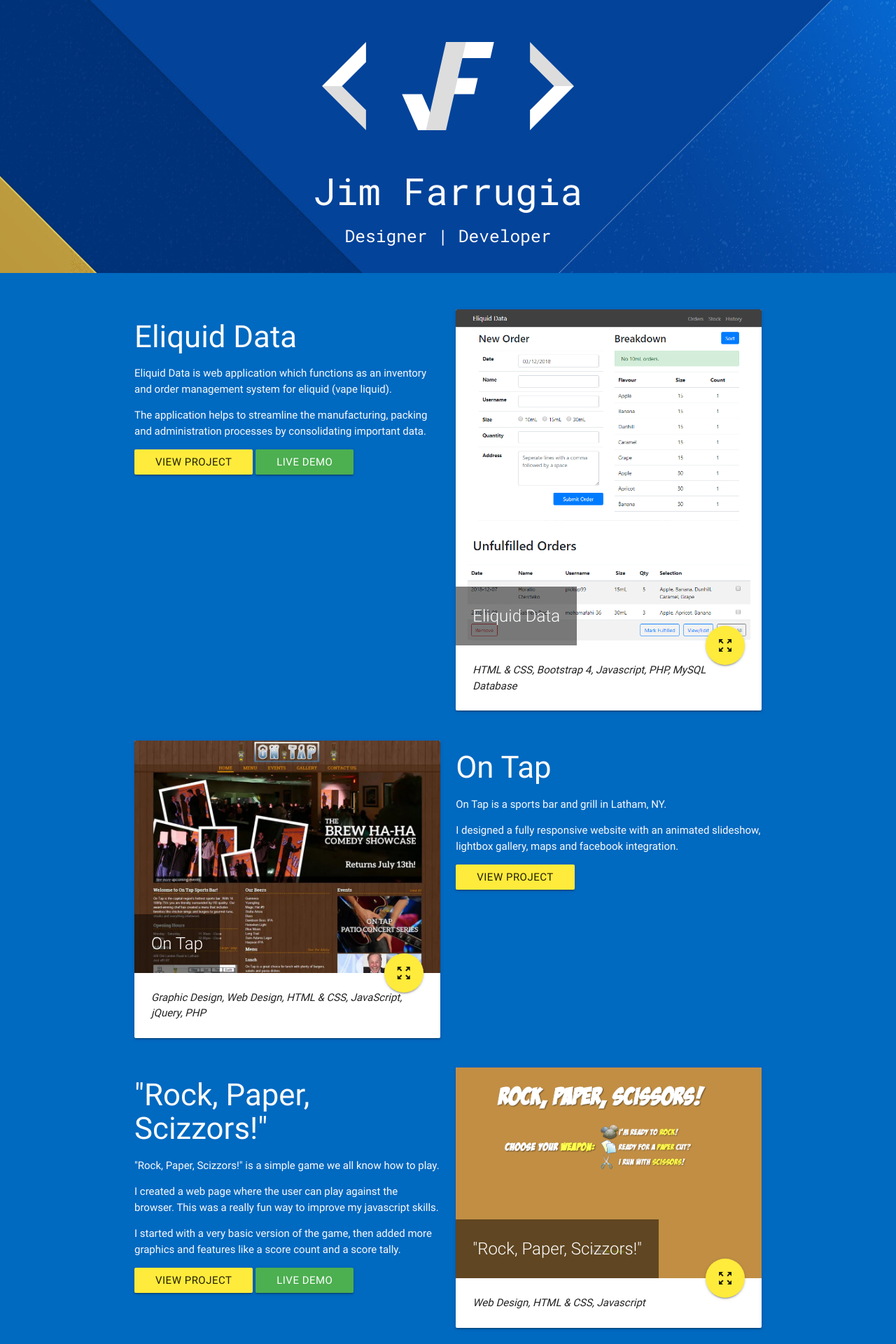
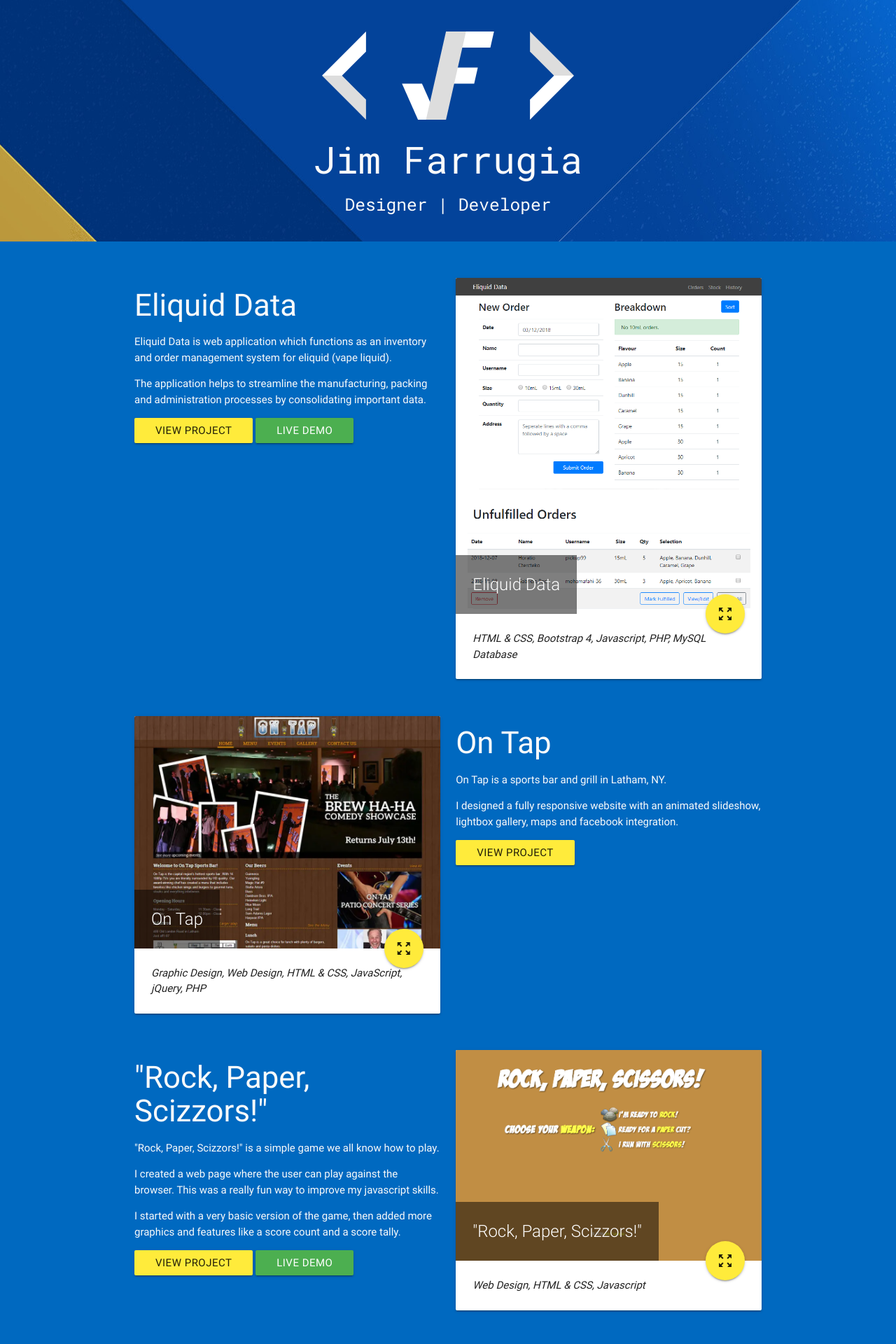
Before and after one commit to Jimfarrugia/jimfarrugia.github.io, a PHP site: page / in a window 1280 px wide. Shown: the top 1920 px of the page at 70% size. Run offline with PHP 8.4, Linux system fonts and the light colour scheme; some libraries are stand-ins or nearby versions.

Commit message:
Cleaned up CSS.

```diff
--- a/scss/main.scss
+++ b/scss/main.scss
@@ -1,27 +1,22 @@
 @import "./materialize";
 
-// Vars
-$header-bg: url(../img/blue-sheets.jpg);
-$header-height: 300px;
-$body-bg: $primary-color;
-$mono: "Roboto Mono", monospace;
+// Fonts
+$monospace: "Roboto Mono", monospace;
 $sanserif: "Roboto", sans-serif;
+// Colors
 $off-black: rgba(0, 0, 0, 0.87);
+$off-white: #fafafa;
 
 // Text Color Function # (Set text color based on the background color)
 @function set-text-color($background) {
   @if (lightness($background) > 55) {
-    @return #000;
+    @return $off-black;
   } @else {
-    @return #fafafa;
+    @return $off-white;
   }
 }
 
-body {
-  background: $body-bg;
-  color: set-text-color($body-bg);
-  font-family: $mono;
-}
+// Buttons and dropdowns
 .btn,
 .btn i {
   color: $off-black;
@@ -32,7 +27,103 @@ body {
     background: #43a047;
   }
 }
-// mobile nav
+
+/**********************
+    BODY
+**********************/
+body {
+  background: $primary-color;
+  color: set-text-color($primary-color);
+}
+
+/**********************
+    HEADER
+**********************/
+.main-header {
+  background: url(../img/blue-sheets.jpg) bottom center no-repeat;
+  background-size: stretch;
+  color: #fafafa;
+  padding-bottom: 2rem;
+  font-family: $monospace;
+  #logo {
+    padding-top: 3rem;
+  }
+  #logo a {
+    display: block;
+    width: 360px;
+    height: 126px;
+    margin: 0 auto;
+  }
+}
+
+/**********************
+    ROWS
+**********************/
+// Remove opacity so rows can fade in with scrollfire.
+.row-1,
+.row-2,
+.row-3,
+.row-4,
+.row-5 {
+  opacity: 0;
+  margin-top: 2rem;
+  margin-bottom: 2rem;
+}
+
+/*********************
+    MAIN-SECTION
+**********************/
+
+// CARDS
+.img-content {
+  justify-content: center;
+  .btn {
+    margin-bottom: 1rem;
+  }
+}
+.card-title {
+  background: rgba(0, 0, 0, 0.5);
+}
+.card-content {
+  color: $off-black;
+}
+
+// MODALS
+.modal {
+  background: $off-white;
+  color: set-text-color($off-white);
+  overflow: show;
+  h4 {
+    padding: 2rem 0 1rem;
+  }
+}
+
+/**********************
+    Footer
+**********************/
+.page-footer {
+  background: $primary-color-dark;
+  color: set-text-color($primary-color-dark);
+  font-family: $monospace;
+
+  // Footer Links
+  a,
+  a:visited {
+    color: $secondary-color;
+  }
+  a:active,
+  a:hover {
+    color: $off-white;
+  }
+
+  // Footer Copyright
+  .footer-copyright {
+    background: $secondary-color;
+    color: set-text-color($secondary-color);
+  }
+}
+
+// mobile nav - bring in with sidebar eventually
 /*
 nav .button-collapse {
   background: $secondary-color;
@@ -49,91 +140,8 @@ nav .button-collapse {
 }
 .navbar-fixed ul {
   background: $secondary-color;
-  font-family: $mono;
+  font-family: $monospace;
   li a {
     color: $off-black;
   }
 }*/
-
-// Remove opacity so rows can fade in with scrollfire.
-.row-1,
-.row-2,
-.row-3,
-.row-4,
-.row-5 {
-  opacity: 0;
-}
-.main-header {
-  background: $header-bg bottom center no-repeat;
-  background-size: stretch;
-  color: #fafafa;
-  margin-bottom: 30px;
-  padding-bottom: 30px;
-  font-family: $mono;
-  #logo {
-    padding: 60px 0 30px;
-  }
-  #logo a {
-    display: block;
-    width: 360px;
-    height: 126px;
-    margin: 0 auto;
-  }
-}
-
-.section-main {
-  font-family: $sanserif;
-}
-.img-content {
-  justify-content: center;
-  .btn {
-    margin-bottom: 1rem;
-  }
-}
-.card-title {
-  background: rgba(0, 0, 0, 0.5);
-}
-.card-content {
-  color: $off-black;
-}
-
-.modal {
-  overflow: show;
-  background: #fafafa;
-  color: set-text-color(#fafafa);
-  font-family: $sanserif;
-  h4 {
-    padding: 2rem 0 1rem;
-  }
-}
-.page-footer {
-  background: $primary-color-dark;
-  color: set-text-color($primary-color);
-
-  a,
-  a:visited {
-    color: $secondary-color;
-  }
-  a:active,
-  a:hover {
-    color: #fff;
-  }
-  .footer-copyright {
-    background: $secondary-color;
-    color: set-text-color($secondary-color);
-    a,
-    a:visited {
-      color: rgba(0, 0, 0, 0.87);
-    }
-    a:active,
-    a:hover {
-      color: $primary-color-dark;
-    }
-    ul {
-      display: inline;
-    }
-    ul li {
-      display: inline-block;
-    }
-  }
-}
```
Also changed, not shown: css/main.css, 1 other file.
